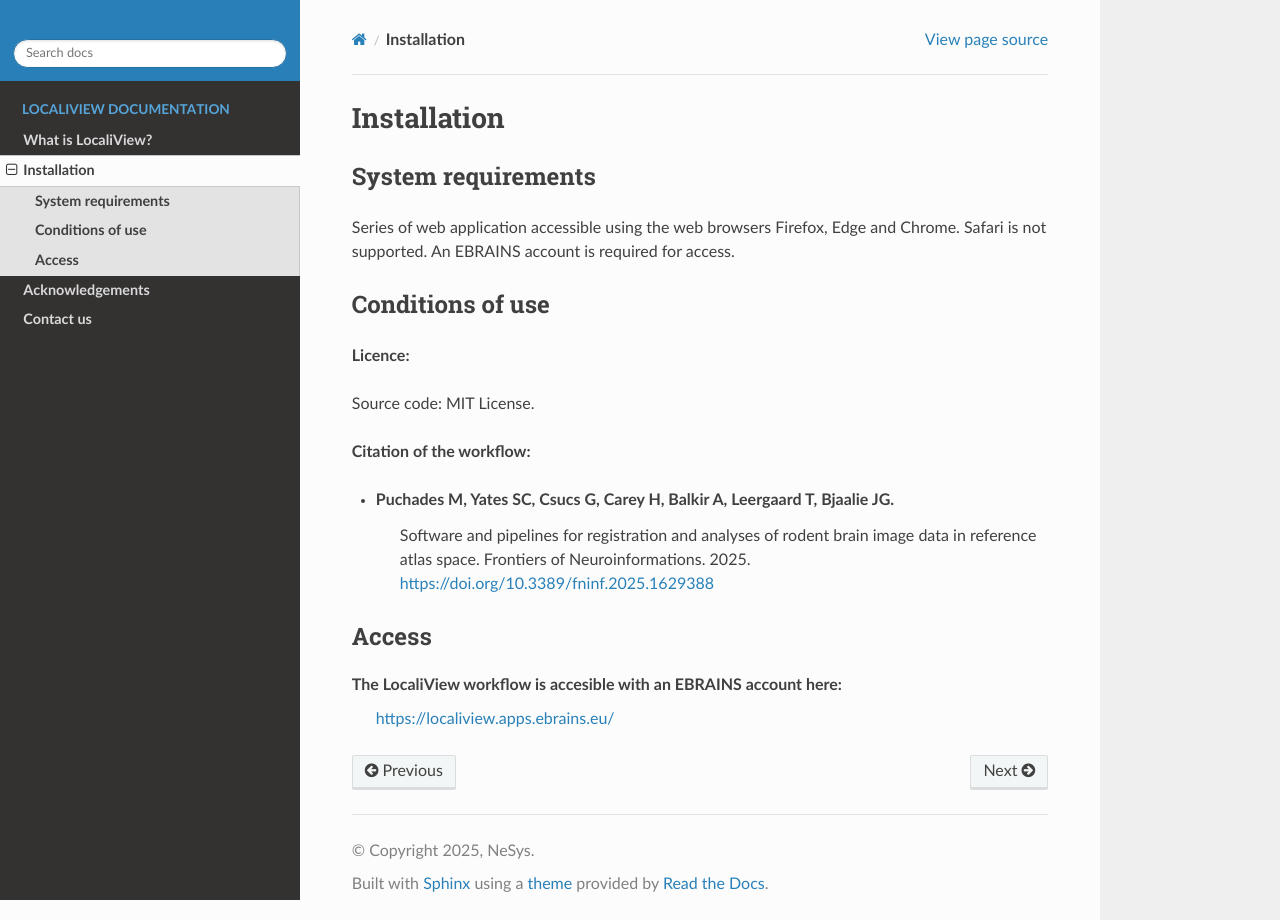
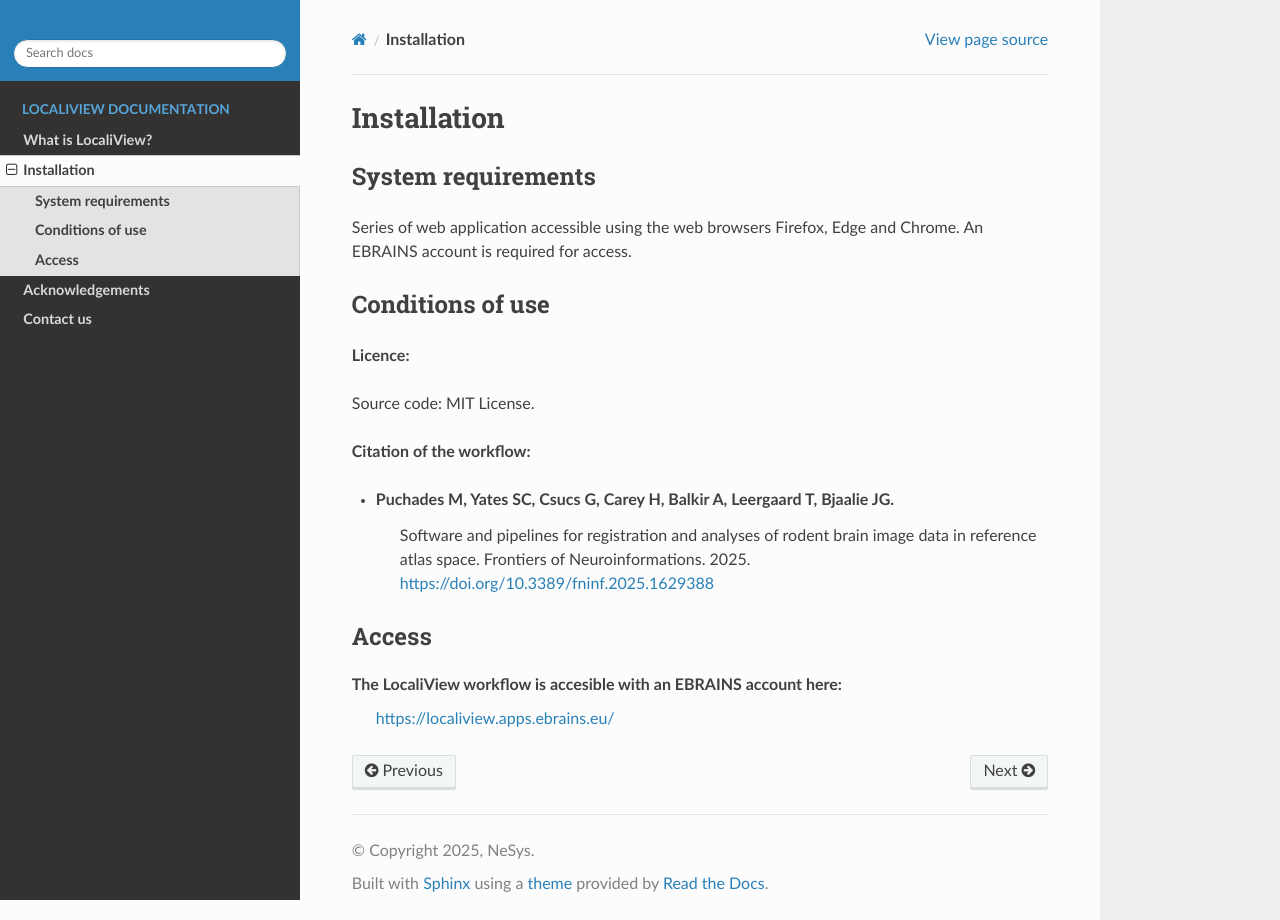
Before and after one commit to Neural-Systems-at-UIO/LocaliView, a Sphinx documentation site: the page built from Docs/Installation.rst, in a window 1280 px wide. Built offline with Sphinx 7.4.7 and the Read the Docs theme 3.1.0, drawn with Linux system fonts in a browser that asks for light colours; pages that are not in the unit, such as notebooks, are missing from menus.

Commit message:
Update Installation.rst

```diff
--- a/Docs/Installation.rst
+++ b/Docs/Installation.rst
@@ -2,7 +2,7 @@
 -----------------------------
 **System requirements**
 ~~~~~~~~~~~~~~~~~~~~~~~~
-Series of web application accessible using the web browsers Firefox, Edge and Chrome. Safari is not supported.
+Series of web application accessible using the web browsers Firefox, Edge and Chrome.
 An EBRAINS account is required for access.
 
 
```
